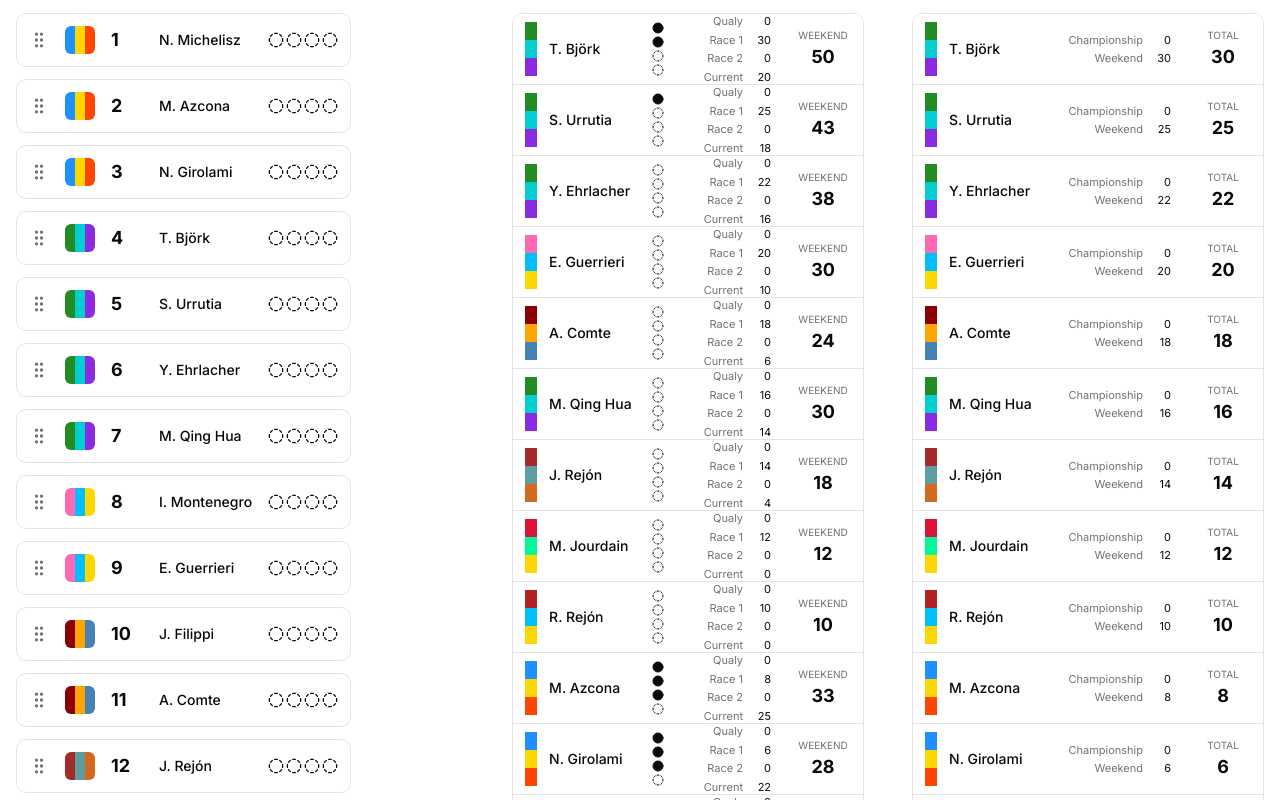
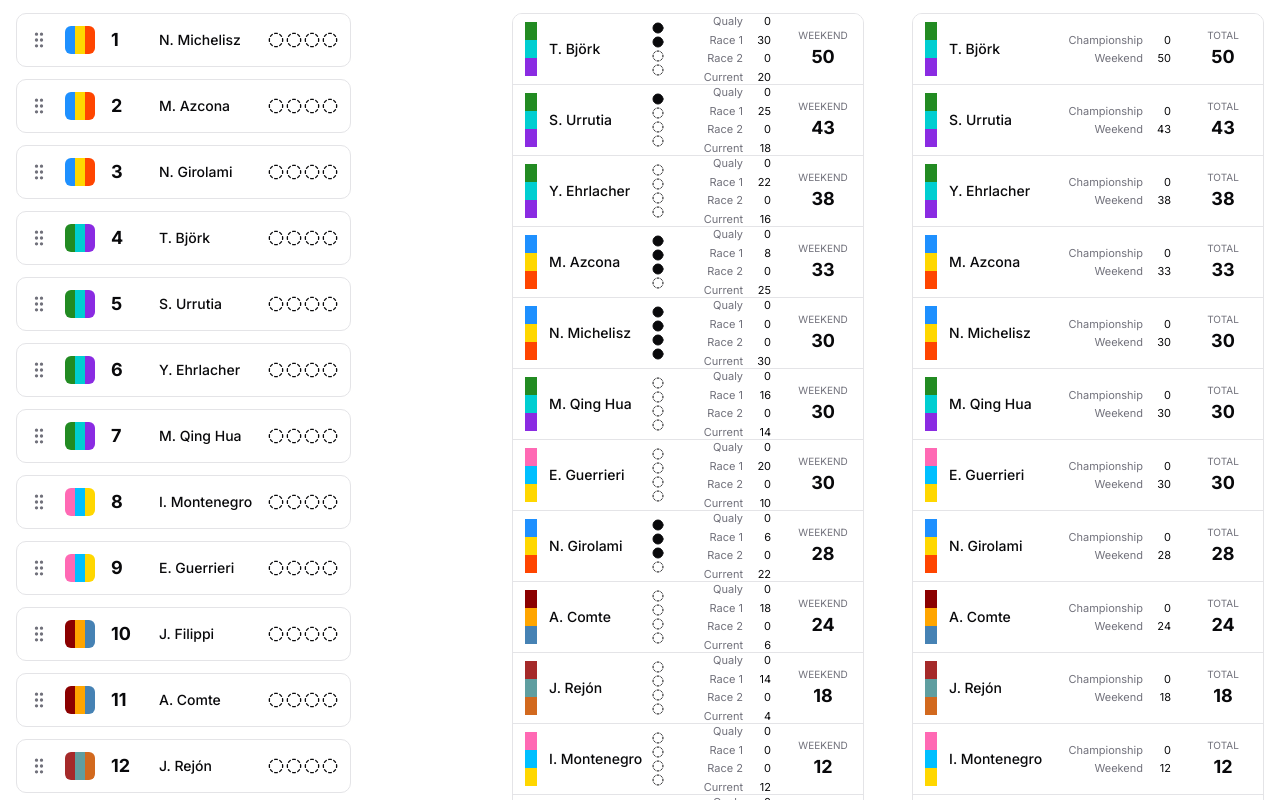
Before and after one commit to SantiagoKirylukMaclean/tcrseries-fe, a Next.js app: page /simulate in a window 1280 px wide. Shown: the part 240-1040 px from the top of the page. Built offline with nearby package versions, Linux system fonts and the light colour scheme.

Commit message:
Quialy points added to weekend points

```diff
--- a/src/app/simulate/page.tsx
+++ b/src/app/simulate/page.tsx
@@ -22,6 +22,7 @@ import { ChampionshipItem } from "@/components/championship-item"
 import { useSortable } from "@dnd-kit/sortable"
 import { CSS } from "@dnd-kit/utilities"
 import { Driver } from "@/types/driver"
+import { RACE_POINTS } from "@/constants/points"
 
 const initialDrivers = [
   // Grupo: Michelisz, Azcona, Girolami
@@ -403,21 +404,26 @@ export default function SimulatePage() {
     })
   }
 
-  // Ordenar para Weights - Future Race
-  const driversByWeekend = [...drivers].sort((a, b) => {
-    const aWeekend = a.qualyPoints + a.race1Points + a.race2Points;
-    const bWeekend = b.qualyPoints + b.race1Points + b.race2Points;
-    return bWeekend - aWeekend;
+  // Calcular currentRacePoints, weekendPoints y totalPoints para cada piloto
+  const driversWithCalculatedPoints = drivers.map((driver, idx) => {
+    const currentRacePosition = idx + 1;
+    const currentRacePoints = RACE_POINTS[currentRacePosition] || 0;
+    const weekendPoints = driver.qualyPoints + driver.race1Points + driver.race2Points + currentRacePoints;
+    const totalPoints = driver.championshipPoints + weekendPoints;
+    return {
+      ...driver,
+      currentRacePosition,
+      currentRacePoints,
+      weekendPoints,
+      totalPoints,
+    };
   });
 
+  // Ordenar para Weights - Future Race
+  const driversByWeekend = [...driversWithCalculatedPoints].sort((a, b) => b.weekendPoints - a.weekendPoints);
+
   // Ordenar para Championship
-  const driversByTotal = [...drivers].sort((a, b) => {
-    const aWeekend = a.qualyPoints + a.race1Points + a.race2Points;
-    const bWeekend = b.qualyPoints + b.race1Points + b.race2Points;
-    const aTotal = a.championshipPoints + aWeekend;
-    const bTotal = b.championshipPoints + bWeekend;
-    return bTotal - aTotal;
-  });
+  const driversByTotal = [...driversWithCalculatedPoints].sort((a, b) => b.totalPoints - a.totalPoints);
 
   return (
     <div className="space-y-8">
--- a/src/components/championship-item.tsx
+++ b/src/components/championship-item.tsx
@@ -15,6 +15,8 @@ interface Driver {
   qualyPoints: number
   race1Points: number
   race2Points: number
+  weekendPoints?: number
+  totalPoints?: number
 }
 
 interface ChampionshipItemProps {
@@ -22,8 +24,8 @@ interface ChampionshipItemProps {
 }
 
 export function ChampionshipItem({ driver }: ChampionshipItemProps) {
-  const weekendPoints = driver.qualyPoints + driver.race1Points + driver.race2Points
-  const totalPoints = driver.championshipPoints + weekendPoints
+  const weekendPoints = driver.weekendPoints ?? (driver.qualyPoints + driver.race1Points + driver.race2Points)
+  const totalPoints = driver.totalPoints ?? (driver.championshipPoints + weekendPoints)
 
   return (
     <div className="flex h-[70px] bg-background">
```
